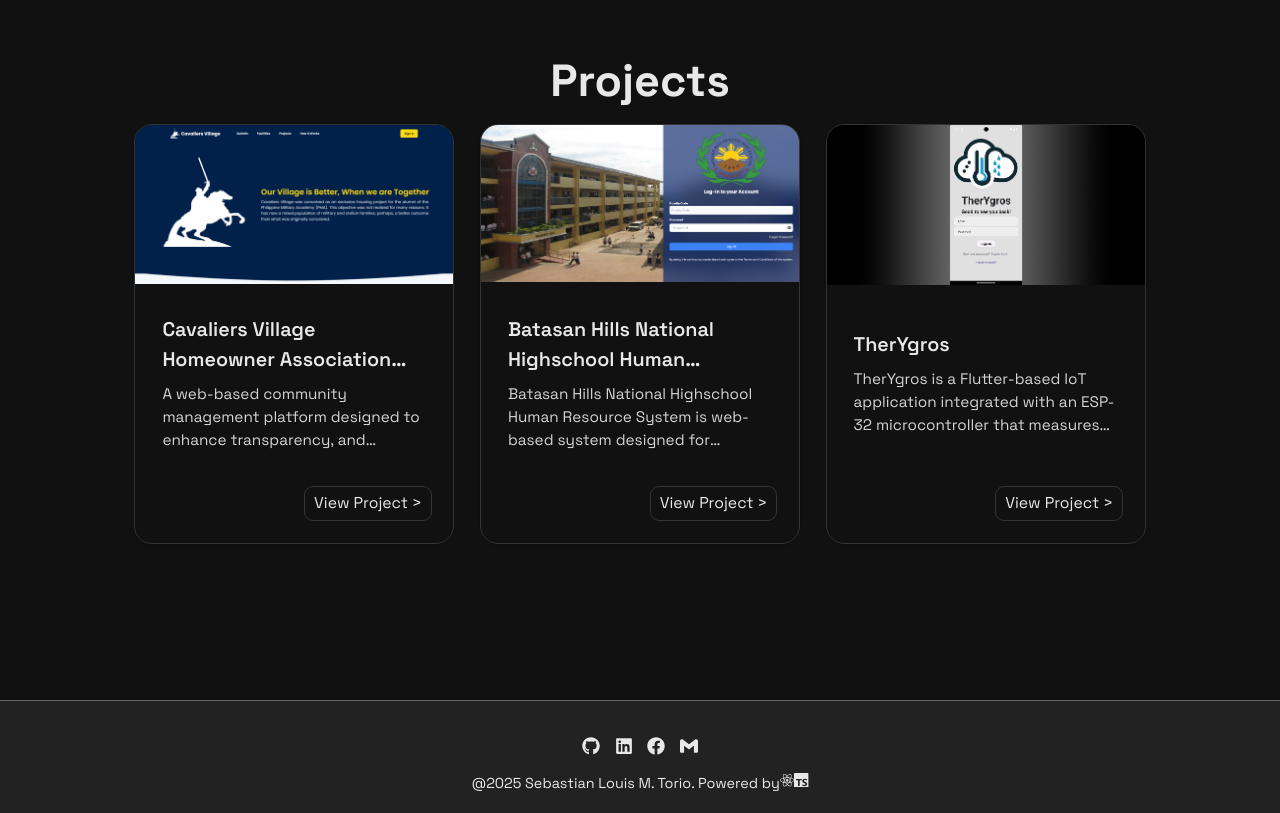
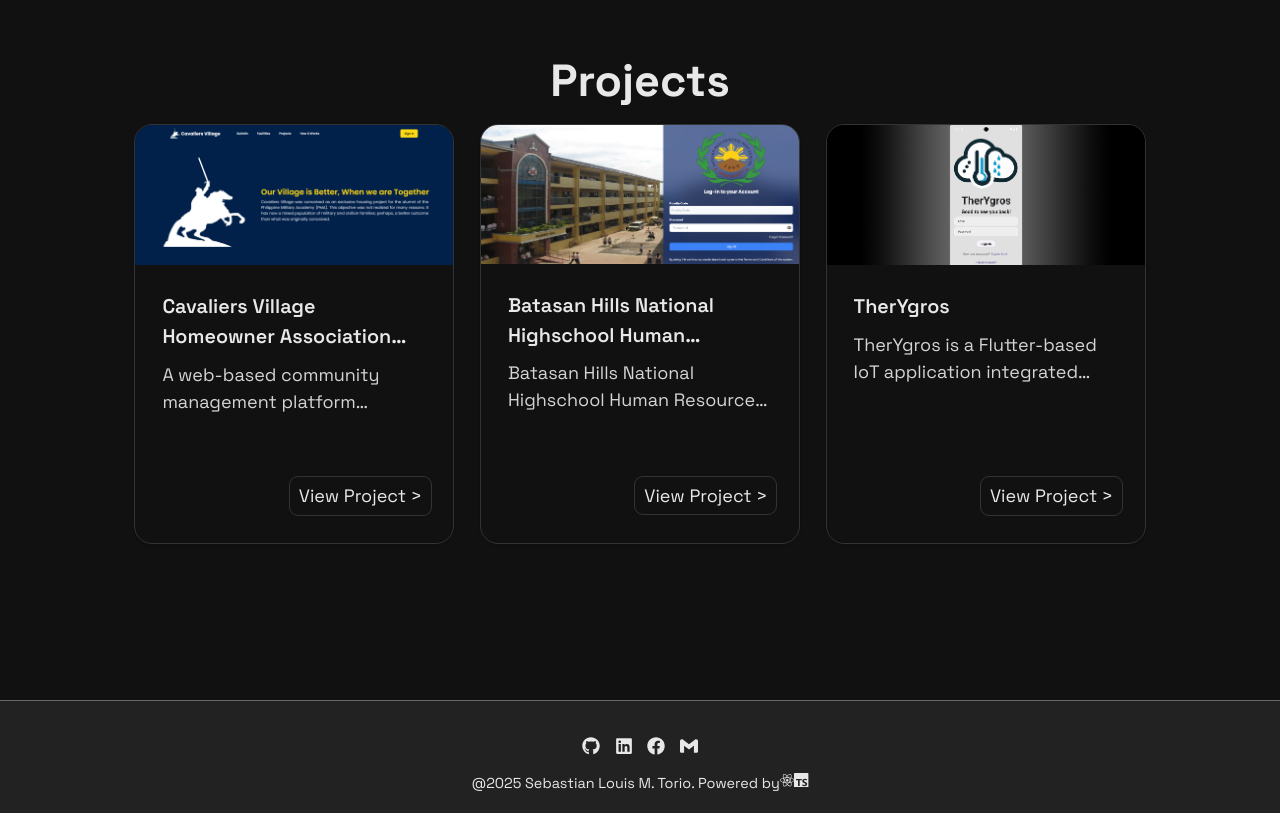
Before and after one commit to SebastianSiuol/website-portfolio, a React (Vite) app: page / in a window 1280 px wide. Shown: the part 1700-2513 px from the top of the page. Built offline with nearby package versions, Linux system fonts and the light colour scheme.

Commit message:
feat: refine styling for CarouselPictureView and ProjectCard; adjust dimensions and layout for improved visual consistency

```diff
--- a/src/components/CarouselPictureView.css
+++ b/src/components/CarouselPictureView.css
@@ -1,8 +1,7 @@
 .carousel-dialog-content {
   background-color: #111;
 
-  max-width: 90vw;
-  min-height: 90vh;
+  max-width: 80vw;
 
   justify-content: center;
   align-content: center;
@@ -17,8 +16,6 @@
 } */
 
 .carousel-media-container img{
-  height: 80vh;
-  width: 80vw;
 
 
   border: #111 4px solid;
--- a/src/components/ProjectCard.tsx
+++ b/src/components/ProjectCard.tsx
@@ -28,7 +28,7 @@ function ProjectCard({
                         alt={projectName}
                     />
                 </CardContent>
-                <CardHeader className="flex flex-col text-[#e8e8e8]">
+                <CardHeader className="project-card-header flex flex-col text-[#e8e8e8]">
                     <h4 className="project-title font-semibold">
                         {projectName}
                     </h4>
@@ -36,10 +36,10 @@ function ProjectCard({
                         {description}
                     </p>
                 </CardHeader>
-                <CardFooter className="px-4 pb-4 justify-end">
+                <CardFooter className="project-card-footer px-4 pb-4 justify-end">
                     <Link
                         to={`/project/${id}`}
-                        className="view-project border border-[#333] rounded-lg text-[#e8e8e8] text-sm px-3 py-2 hover:bg-[#222] transition-all duration-200"
+                        className="view-project"
                     >
                         {`View Project >`}
                     </Link>
--- a/src/sections/Projects.css
+++ b/src/sections/Projects.css
@@ -25,10 +25,8 @@
   border-radius: 1rem;
   overflow: hidden;
 
-  min-height: 420px;
-
-  max-height: 520px;
-  height: 100%;
+  height: 420px;
+  max-height: 420px;
 
   width:clamp(300px,25vw,350px);
 
@@ -44,8 +42,16 @@
   transition: transform 200ms ease;
 }
 
+.project-card:active {
+  border: #333 1px solid;
+  transform: scale(0.99);
+  z-index: 2;
+
+  transition: transform 200ms ease;
+}
+
 .project-card-media {
-  height: clamp(150px, 20vh, 200px);
+  max-height: 168px;
   padding: 0 0;
   overflow:hidden
 }
@@ -54,6 +60,18 @@
   width:100%;
   object-fit:cover;
   display:block
+}
+
+.project-card-header{
+  height: 168px;
+  max-height: 168px;
+  overflow:hidden
+
+}
+
+.project-card-footer {
+  height: 84px;
+  max-height: 84px;
 }
 
 .view-project {
@@ -88,15 +106,15 @@
 
 .project-desc {
   display: -webkit-box;
-  line-clamp: 3;
-  -webkit-line-clamp: 3;
+  line-clamp: 2;
+  -webkit-line-clamp: 2;
   -webkit-box-orient: vertical;
 
   color: #ffffffd1;
 
   margin: 0 0;
 
-  font-size: clamp(.85rem, 1vw, .9rem);
+  font-size: 1rem;
   text-align: left;
 
   overflow: hidden;
```
